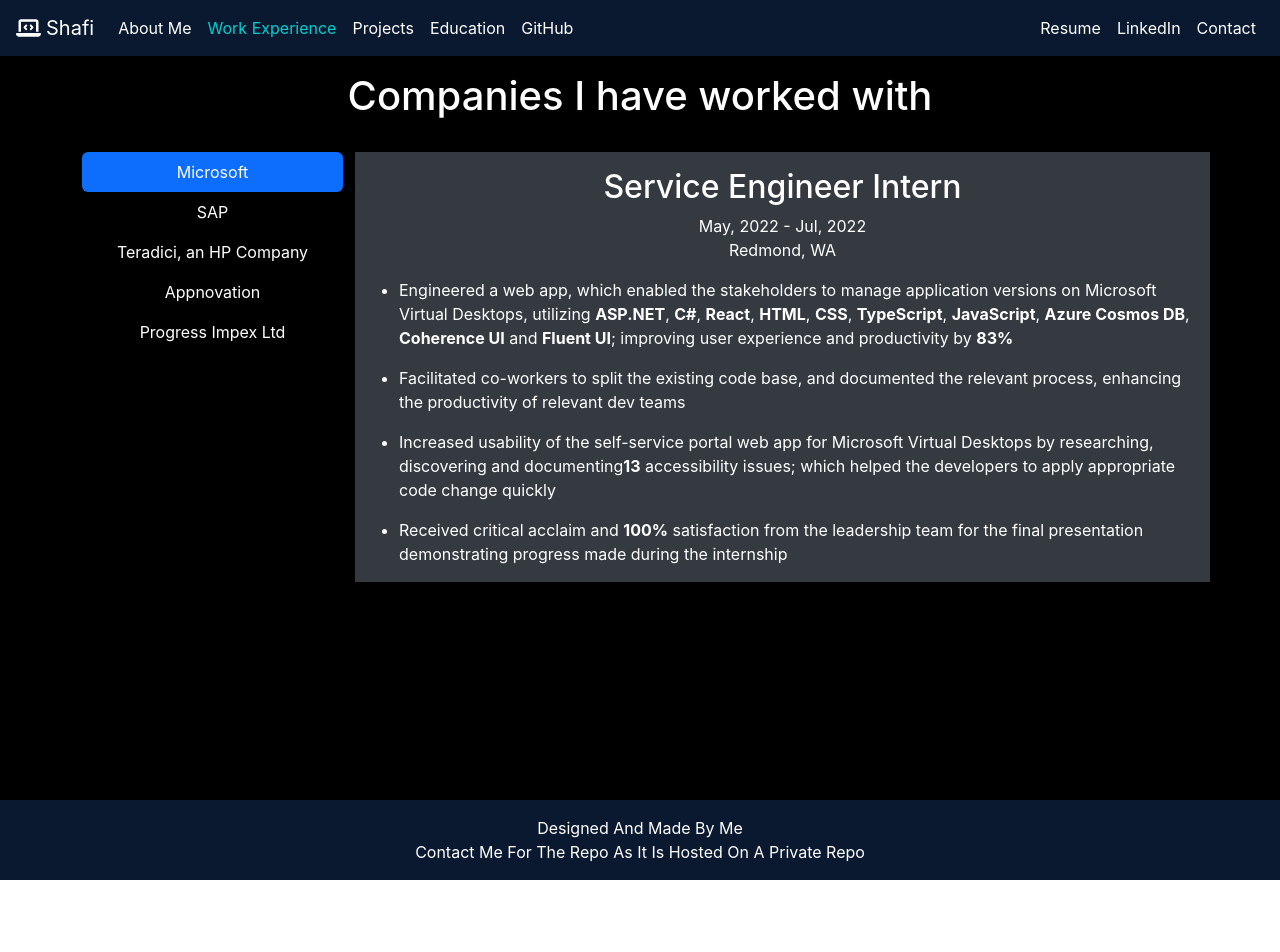
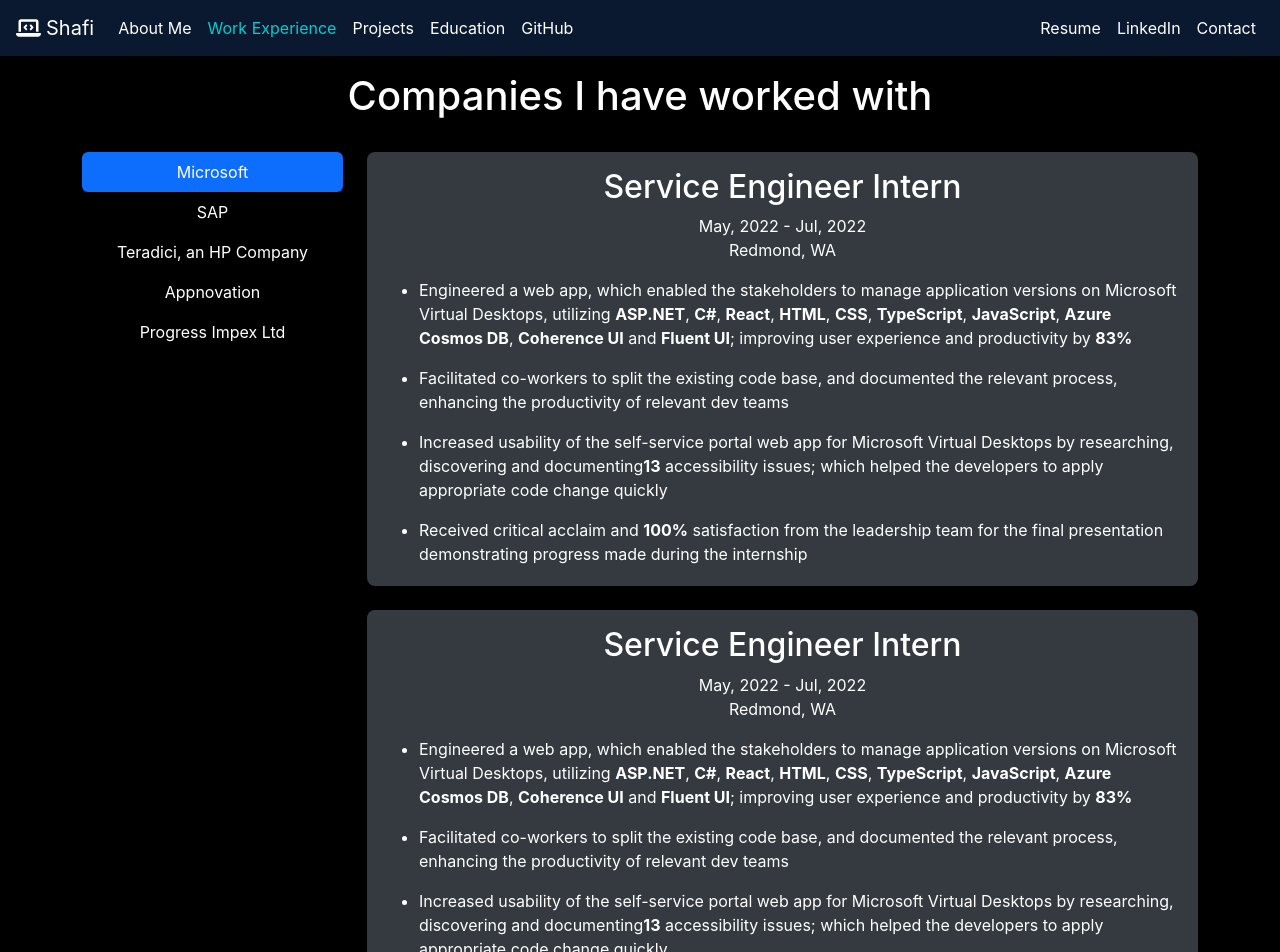
Before and after one commit to shafirpl/Personal-Website, a React (Vite) app in the folder client/: page /work-experience in a window 1280 px wide. Shown: the top 952 px of the page. Before the commit the page ends 880 px from the top, so only its background shows below. Built offline with nearby package versions, Linux system fonts and the light colour scheme; no server answers.

Commit message:
added padding

```diff
--- a/client/src/components/pages/WorkExperience/WorkExperience.css
+++ b/client/src/components/pages/WorkExperience/WorkExperience.css
@@ -24,8 +24,14 @@
 }
 .WorkExperience .description {
   color: white;
+}
+.WorkExperience .role {
   background-color: rgb(52, 58, 64);
-  padding-top: 1rem;
+  border-radius: 0.5rem;
+  padding: 1rem 1.25rem 0.25rem;
+}
+.WorkExperience .role + .role {
+  margin-top: 1.5rem;
 }
 
 @media only screen and (max-width: 767px) {
--- a/client/src/components/pages/WorkExperience/WorkExperience.jsx
+++ b/client/src/components/pages/WorkExperience/WorkExperience.jsx
@@ -30,7 +30,35 @@ const WorkExperience = () => {
             <Col sm={9} className="description">
               <Tab.Content>
                 <Tab.Pane eventKey="first">
-                  <div>
+                  <div className="role">
+                    <h2>Service Engineer Intern</h2>
+                    <p>May, 2022 - Jul, 2022</p>
+                    <p>Redmond, WA</p>
+                    <ul className="list">
+                      <li>
+                        Engineered a web app, which enabled the stakeholders to manage application versions on Microsoft Virtual Desktops,
+                        utilizing <strong>ASP.NET</strong>, <strong>C#</strong>, <strong>React</strong>,{" "}
+                        <strong>HTML</strong>, <strong>CSS</strong>, <strong>TypeScript</strong>,{" "}
+                        <strong>JavaScript</strong>, <strong>Azure Cosmos DB</strong>,{" "}
+                        <strong>Coherence UI</strong> and <strong>Fluent UI</strong>;
+                        improving user experience and productivity by <strong>83%</strong>
+                      </li>
+                      <li>
+                        Facilitated co-workers to split the existing code base, and documented the relevant process, enhancing the productivity of relevant dev teams
+                      </li>
+                      <li>
+                        Increased usability of the self-service portal web app for Microsoft
+                        Virtual Desktops by researching, discovering and documenting
+                        <strong>13</strong> accessibility issues; which helped the developers to
+                        apply appropriate code change quickly
+                      </li>
+                      <li>
+                        Received critical acclaim and <strong>100%</strong> satisfaction from the leadership team for
+                        the final presentation demonstrating progress made during the internship
+                      </li>
+                    </ul>
+                  </div>
+                  <div className="role">
                     <h2>Service Engineer Intern</h2>
                     <p>May, 2022 - Jul, 2022</p>
                     <p>Redmond, WA</p>
@@ -60,7 +88,7 @@ const WorkExperience = () => {
                   </div>
                 </Tab.Pane>
                 <Tab.Pane eventKey="second">
-                  <div>
+                  <div className="role">
                     <h2>Software Engineer Intern</h2>
                     <p>Sep, 2021 - Apr, 2022</p>
                     <p>Vancouver, BC</p>
@@ -87,7 +115,7 @@ const WorkExperience = () => {
                   </div>
                 </Tab.Pane>
                 <Tab.Pane eventKey="third">
-                  <div>
+                  <div className="role">
                     <h2>Software Engineer Intern</h2>
                     <p>May, 2021 - Aug, 2021</p>
                     <p>Burnaby, BC</p>
@@ -111,7 +139,7 @@ const WorkExperience = () => {
                   </div>
                 </Tab.Pane>
                 <Tab.Pane eventKey="fourth">
-                  <div>
+                  <div className="role">
                     <h2>Software Engineer Intern</h2>
                     <p>Jan, 2019 - Aug, 2019</p>
                     <p>Vancouver, BC</p>
@@ -133,7 +161,7 @@ const WorkExperience = () => {
                   </div>
                 </Tab.Pane>
                 <Tab.Pane eventKey="fifth">
-                  <div>
+                  <div className="role">
                     <h2>Software Engineer Intern</h2>
                     <p>Jun, 2018 - Aug, 2018</p>
                     <p>Dhaka, Bangladesh</p>
--- a/client/src/components/pages/WorkExperience/WorkExperience.scss
+++ b/client/src/components/pages/WorkExperience/WorkExperience.scss
@@ -27,9 +27,14 @@
     }
     .description{
         color: white;
+    }
+    .role{
         background-color: rgb(52,58,64);
-        // background-color: rgb(10,25,47);
-        padding-top: 1rem;
+        border-radius: 0.5rem;
+        padding: 1rem 1.25rem 0.25rem;
+        & + .role{
+            margin-top: 1.5rem;
+        }
     }
 }
 
```
